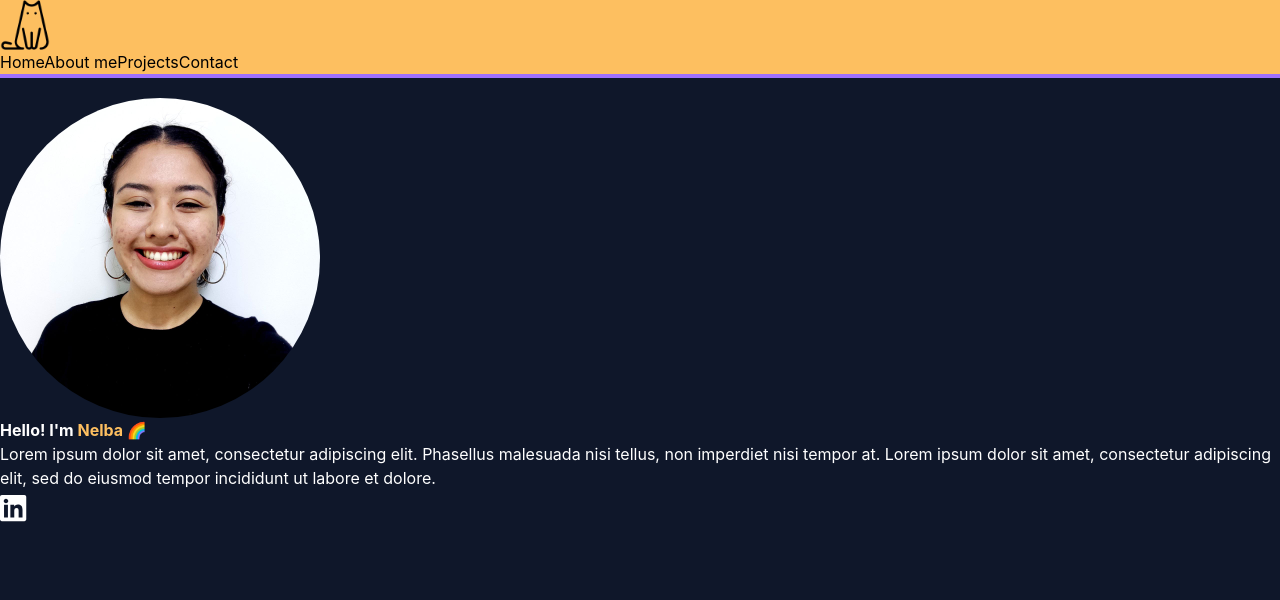
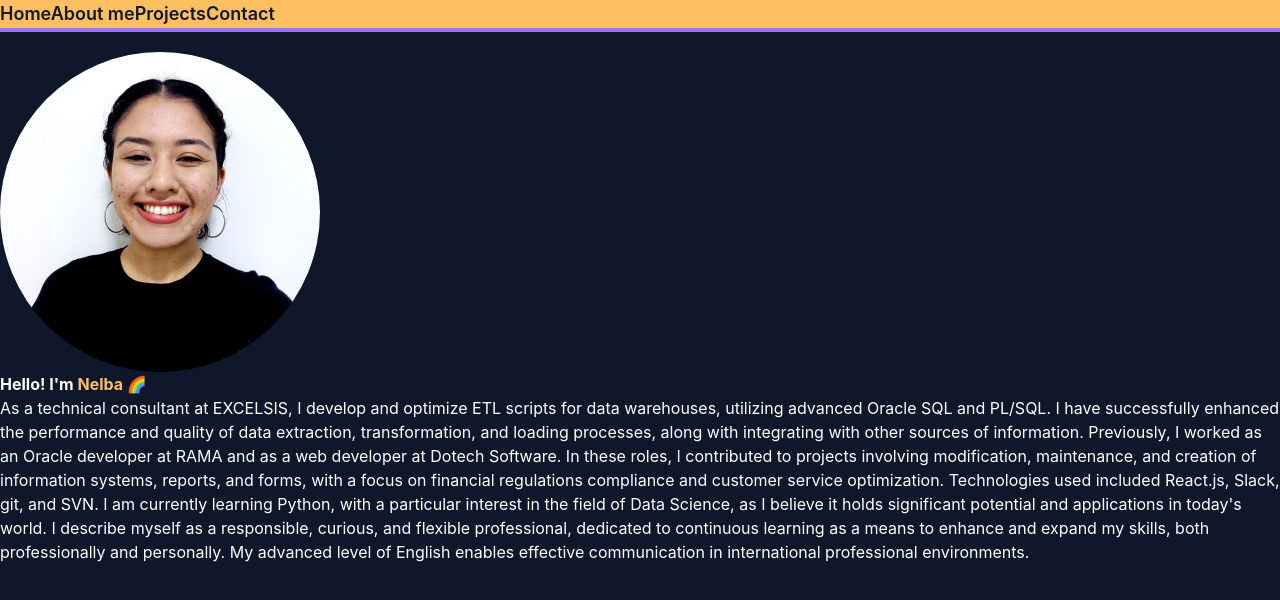
Before and after one commit to NelbaBarreto/nelba-barreto-portfolio, a React (Create React App) app: page / in a window 1280 px wide. Shown: the top 600 px of the page. Built offline with nearby package versions, Linux system fonts and the light colour scheme.

Commit message:
Add navbar

```diff
--- a/src/components/Header.jsx
+++ b/src/components/Header.jsx
@@ -1,7 +1,5 @@
 import React from "react";
 import foto from "../img/foto.jpg"
-import { FontAwesomeIcon } from "@fortawesome/react-fontawesome";
-import { faLinkedin } from "@fortawesome/free-brands-svg-icons";
 
 const Description = () => {
   return (
@@ -10,18 +8,11 @@ const Description = () => {
         Hello! I'm <span className="text-retro-150">Nelba</span> &#127752;
       </h1>
       <section>
-        Lorem ipsum dolor sit amet, consectetur adipiscing elit. Phasellus malesuada nisi tellus, non imperdiet nisi tempor at. Lorem ipsum dolor sit amet, consectetur adipiscing elit, sed do eiusmod tempor incididunt ut labore et dolore.
+        As a technical consultant at EXCELSIS, I develop and optimize ETL scripts for data warehouses, utilizing advanced Oracle SQL and PL/SQL. I have successfully enhanced the performance and quality of data extraction, transformation, and loading processes, along with integrating with other sources of information.
+        Previously, I worked as an Oracle developer at RAMA and as a web developer at Dotech Software. In these roles, I contributed to projects involving modification, maintenance, and creation of information systems, reports, and forms, with a focus on financial regulations compliance and customer service optimization. Technologies used included React.js, Slack, git, and SVN.
+        I am currently learning Python, with a particular interest in the field of Data Science, as I believe it holds significant potential and applications in today's world.
+        I describe myself as a responsible, curious, and flexible professional, dedicated to continuous learning as a means to enhance and expand my skills, both professionally and personally. My advanced level of English enables effective communication in international professional environments.
       </section>
-      <div>
-        <a
-          className="underline hover:text-blue-800 text-3xl"
-          href="https://www.linkedin.com/in/nelba-barreto/"
-          target="_blank"
-          rel="noopener noreferrer"
-        >
-          <FontAwesomeIcon icon={faLinkedin} />
-        </a>
-      </div>
     </div>
   )
 }
--- a/src/components/Navbar.jsx
+++ b/src/components/Navbar.jsx
@@ -1,27 +1,22 @@
 import React from "react";
-import iconoGato from "../img/icons8-gato-64.png";
+
+const navbarItemClassName = "navbar-item text-background-50 font-semibold text-lg";
 
 const Navbar = () => {
   return (
     <nav className="navbar bg-retro-150 border-b-retro-100 border-b-4">
-      <div className="navbar-brand">
-        <a className="navbar-item" href="https://bulma.io">
-          <img src={iconoGato} alt="Icono Nelba Barreto" width="50" height="50" />
-        </a>
-      </div>
-
       <div className="navbar-menu">
         <div className="navbar-start">
-          <a className="navbar-item" href="https://nelbabarreto.com/">
+          <a className={navbarItemClassName}  href="https://nelbabarreto.com/">
             Home
           </a>
-          <a className="navbar-item" href="https://bulma.io/">
+          <a className={navbarItemClassName} href="https://bulma.io/">
             About me
           </a>
-          <a className="navbar-item" href="https://bulma.io/">
+          <a className={navbarItemClassName} href="https://bulma.io/">
             Projects
           </a>
-          <a className="navbar-item" href="https://bulma.io/">
+          <a className={navbarItemClassName} href="https://bulma.io/">
             Contact
           </a>
         </div>
```
